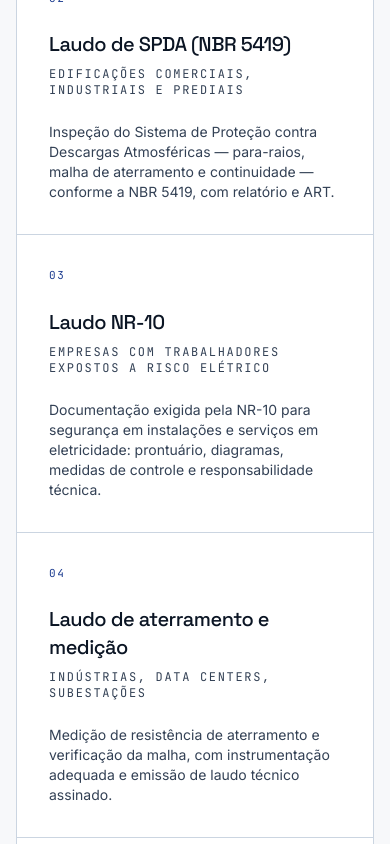
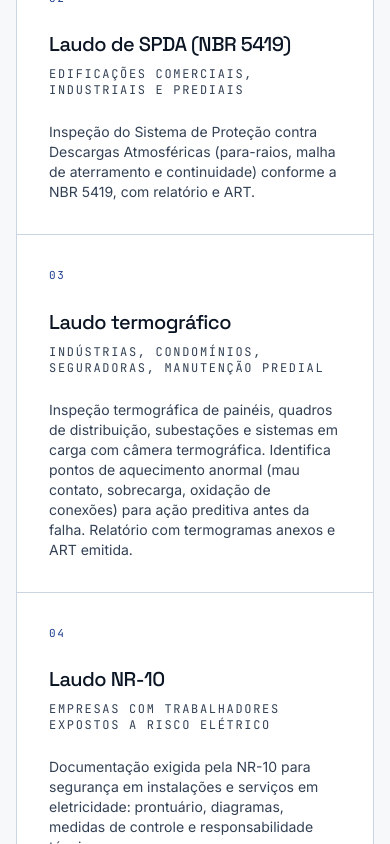
Before and after one commit to engmbm/misaelberftmendes, a Next.js app: page /laudos in a window 390 px wide. Shown: the part 1140-1984 px from the top of the page. Built offline with nearby package versions, Linux system fonts and the light colour scheme; no server answers.

Commit message:
Corrige menu mobile: remove overflow lock e ajusta captura de toque

```diff
--- a/src/app/contato/page.tsx
+++ b/src/app/contato/page.tsx
@@ -49,6 +49,17 @@ export default function ContatoPage() {
                 className="text-tensao hover:text-tensao-lo"
               >
                 eng.misaelbm@outlook.com
+              </a>
+            </div>
+            <div>
+              <p className="stamp mb-1">Instagram</p>
+              <a
+                href="https://www.instagram.com/engembm"
+                target="_blank"
+                rel="noopener"
+                className="text-tensao hover:text-tensao-lo"
+              >
+                @engembm
               </a>
             </div>
             <div>
--- a/src/app/laudos/page.tsx
+++ b/src/app/laudos/page.tsx
@@ -19,25 +19,32 @@ const tiposLaudo = [
     codigo: "02",
     titulo: "Laudo de SPDA (NBR 5419)",
     descricao:
-      "Inspeção do Sistema de Proteção contra Descargas Atmosféricas — para-raios, malha de aterramento e continuidade — conforme a NBR 5419, com relatório e ART.",
+      "Inspeção do Sistema de Proteção contra Descargas Atmosféricas (para-raios, malha de aterramento e continuidade) conforme a NBR 5419, com relatório e ART.",
     para: "Edificações comerciais, industriais e prediais",
   },
   {
     codigo: "03",
+    titulo: "Laudo termográfico",
+    descricao:
+      "Inspeção termográfica de painéis, quadros de distribuição, subestações e sistemas em carga com câmera termográfica. Identifica pontos de aquecimento anormal (mau contato, sobrecarga, oxidação de conexões) para ação preditiva antes da falha. Relatório com termogramas anexos e ART emitida.",
+    para: "Indústrias, condomínios, seguradoras, manutenção predial",
+  },
+  {
+    codigo: "04",
     titulo: "Laudo NR-10",
     descricao:
       "Documentação exigida pela NR-10 para segurança em instalações e serviços em eletricidade: prontuário, diagramas, medidas de controle e responsabilidade técnica.",
     para: "Empresas com trabalhadores expostos a risco elétrico",
   },
   {
-    codigo: "04",
+    codigo: "05",
     titulo: "Laudo de aterramento e medição",
     descricao:
       "Medição de resistência de aterramento e verificação da malha, com instrumentação adequada e emissão de laudo técnico assinado.",
     para: "Indústrias, data centers, subestações",
   },
   {
-    codigo: "05",
+    codigo: "06",
     titulo: "Laudo pericial e cautelar",
     descricao:
       "Laudo técnico para uso em contestações, seguros, ações judiciais ou vistoria cautelar de instalações antes de reforma, compra ou locação.",
--- a/src/components/site/Footer.tsx
+++ b/src/components/site/Footer.tsx
@@ -48,6 +48,16 @@ export function Footer() {
                   LinkedIn
                 </a>
               </li>
+              <li>
+                <a
+                  href="https://www.instagram.com/engembm"
+                  target="_blank"
+                  rel="noopener"
+                  className="hover:text-tensao"
+                >
+                  Instagram
+                </a>
+              </li>
             </ul>
           </div>
         </div>
```
